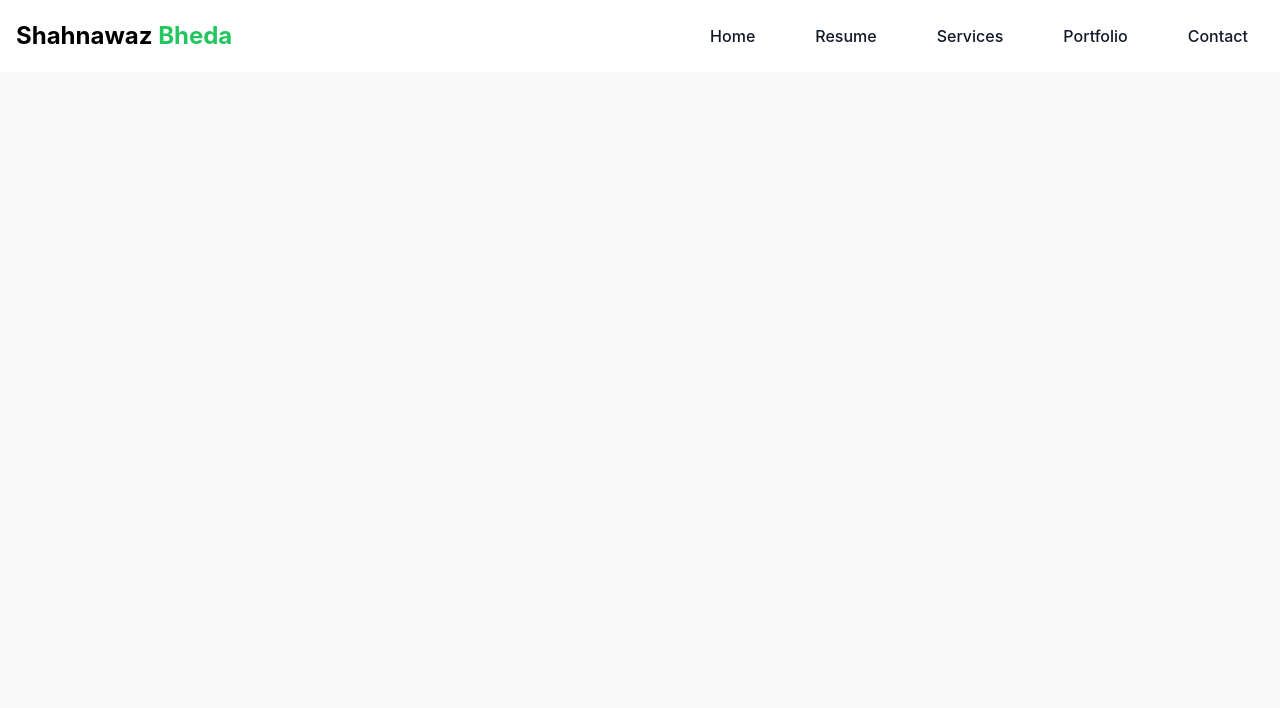
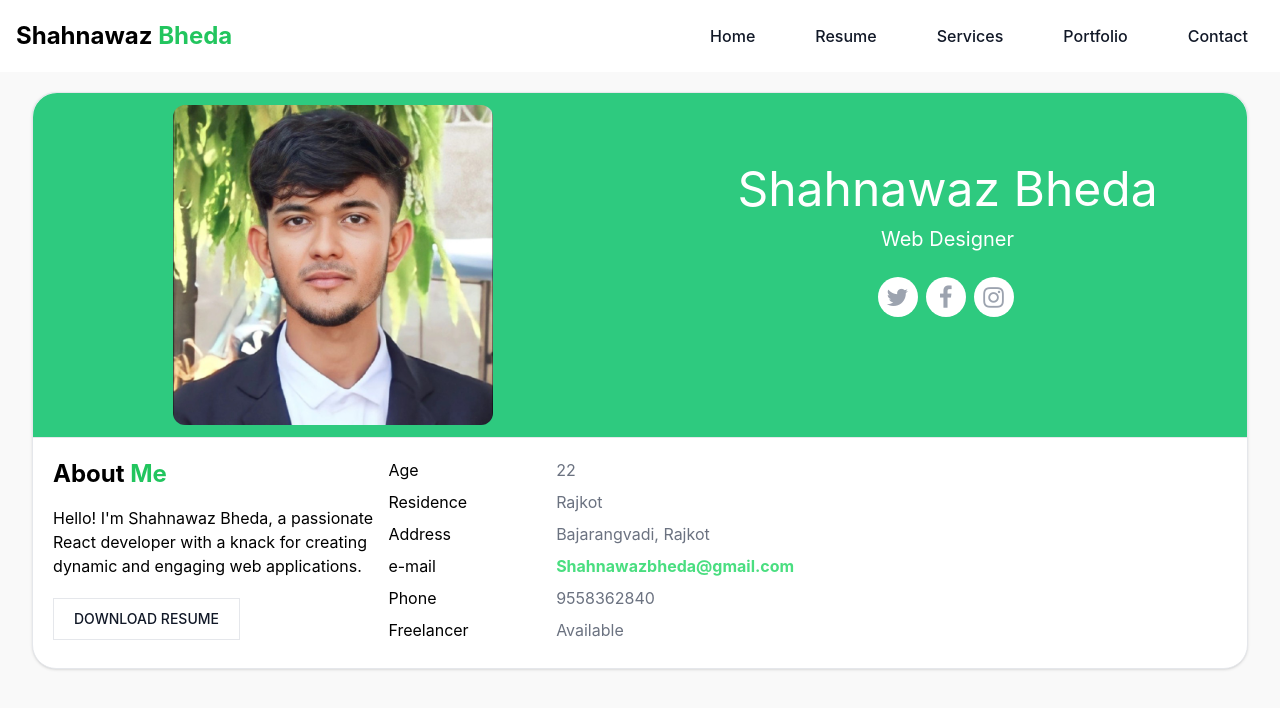
Before and after one commit to shahnawazbheda/React-Resume, a React (Create React App) app: page / in a window 1280 px wide. Shown: the top 708 px of the page. Built offline with nearby package versions, Linux system fonts and the light colour scheme.

Commit message:
Route set Default

```diff
--- a/src/Components/Resume.js
+++ b/src/Components/Resume.js
@@ -8,8 +8,8 @@ import './Resume.css';
 
 export default function Resume() {
 
-    const [contentVisible, setContentVisible] = useState(false);
-    const [selectedContent, setSelectedContent] = useState(null);
+    const [contentVisible, setContentVisible] = useState('home');
+    const [selectedContent, setSelectedContent] = useState('home');
 
     const animations = [
         'fade-in',
```
